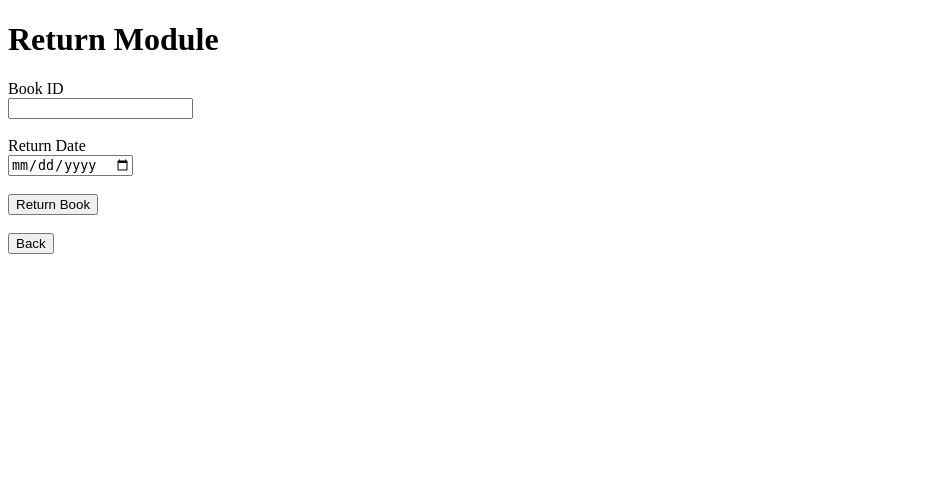
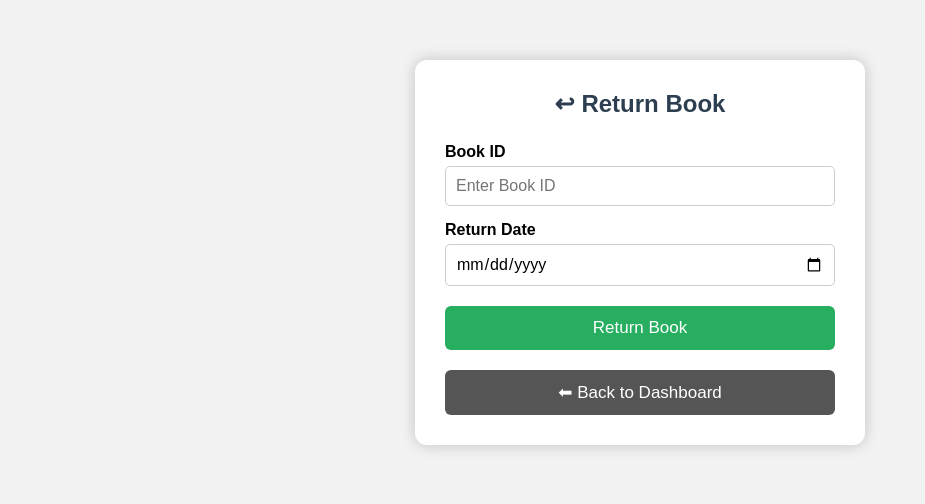
Before and after one commit to yk7776606-cyber/Library-Management-System, a Flask app: page /return in a window 1280 px wide. Shown: the top 504 px of the page, without its empty margins (0-925 px from the left). Run offline with Flask 3, Linux system fonts and the light colour scheme; some libraries are stand-ins or nearby versions.

Commit message:
Updated Return Module UI

```diff
--- a/templates/return.html
+++ b/templates/return.html
@@ -1,31 +1,110 @@
 <!DOCTYPE html>
-<html>
+<html lang="en">
 
 <head>
-    <title>Return Book</title>
+
+<meta charset="UTF-8">
+<meta name="viewport" content="width=device-width, initial-scale=1.0">
+
+<title>Return Book</title>
+
+<style>
+
+*{
+    margin:0;
+    padding:0;
+    box-sizing:border-box;
+    font-family:Arial,Helvetica,sans-serif;
+}
+
+body{
+    background:#f2f2f2;
+}
+
+.container{
+    width:450px;
+    margin:60px auto;
+    background:white;
+    padding:30px;
+    border-radius:12px;
+    box-shadow:0 0 15px rgba(0,0,0,0.2);
+}
+
+h2{
+    text-align:center;
+    margin-bottom:25px;
+    color:#2c3e50;
+}
+
+label{
+    display:block;
+    margin-top:15px;
+    font-weight:bold;
+}
+
+input{
+    width:100%;
+    padding:10px;
+    margin-top:5px;
+    border:1px solid #ccc;
+    border-radius:5px;
+    font-size:16px;
+}
+
+button{
+    width:100%;
+    padding:12px;
+    margin-top:20px;
+    border:none;
+    border-radius:6px;
+    font-size:17px;
+    cursor:pointer;
+    color:white;
+    background:#27ae60;
+    transition:.3s;
+}
+
+button:hover{
+    background:#1e8449;
+}
+
+.back-btn{
+    background:#555;
+}
+
+.back-btn:hover{
+    background:#333;
+}
+
+</style>
+
 </head>
 
 <body>
 
-<h1>Return Module</h1>
+<div class="container">
+
+<h2>↩ Return Book</h2>
 
 <form method="POST">
 
-<label>Book ID</label><br>
-<input type="text" name="book_id" required><br><br>
+<label>Book ID</label>
+<input type="number" name="book_id" placeholder="Enter Book ID" required>
 
-<label>Return Date</label><br>
-<input type="date" name="return_date" required><br><br>
+<label>Return Date</label>
+<input type="date" name="return_date" required>
 
 <button type="submit">Return Book</button>
 
 </form>
 
-<br>
+<a href="/dashboard">
+    <button type="button" class="back-btn">
+        ⬅ Back to Dashboard
+    </button>
+</a>
 
-<a href="/dashboard">
-    <button type="button">Back</button>
-</a>
+</div>
 
 </body>
 
```
